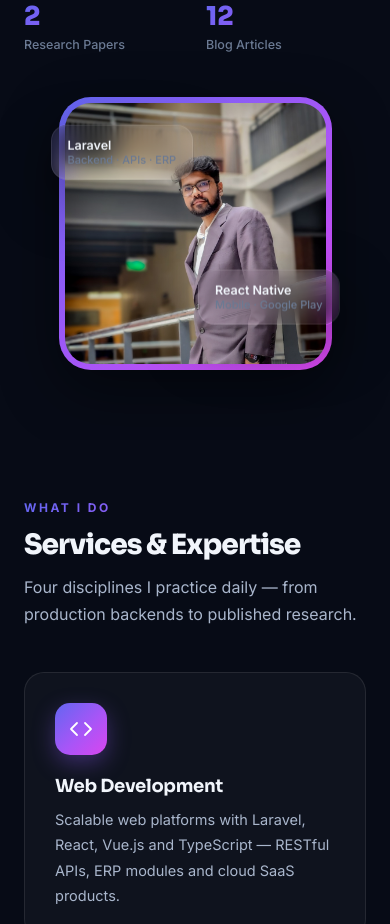
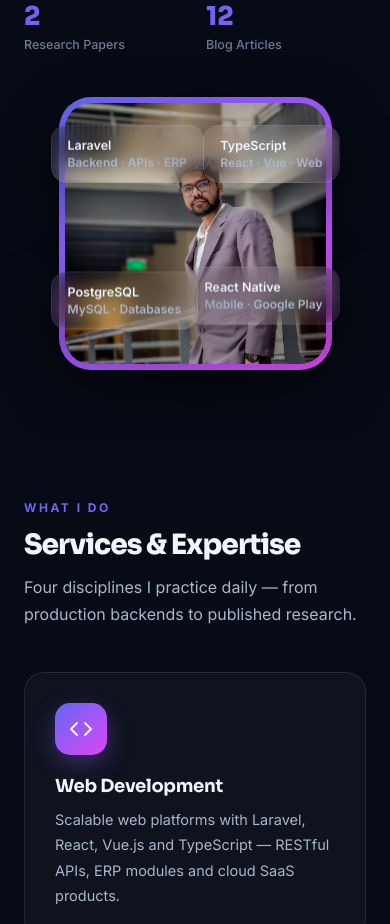
Before and after one commit to shorifuddin/mdshorifuddin, a Next.js app: page / in a window 390 px wide. Shown: the part 780-1704 px from the top of the page. Built offline with nearby package versions, Linux system fonts and the light colour scheme.

Commit message:
Hero: 4 skill badges, brighter readable subtext

```diff
--- a/app/globals.css
+++ b/app/globals.css
@@ -75,9 +75,11 @@ a{color:inherit}
 .photo-ring img{width:100%;height:100%;object-fit:cover;border-radius:26px;display:block;background:var(--card-solid)}
 .photo-card{position:absolute;background:var(--card);border:1px solid var(--border);border-radius:16px;
   padding:12px 16px;font-size:12.5px;font-weight:600;-webkit-backdrop-filter:blur(12px);backdrop-filter:blur(12px);box-shadow:var(--shadow)}
-.photo-card small{display:block;color:var(--muted);font-weight:500;font-size:11px}
+.photo-card small{display:block;color:var(--text);font-weight:600;font-size:12px;margin-top:2px}
 .pc1{left:-56px;top:36px;animation:float 5s ease-in-out infinite}
 .pc2{right:-42px;bottom:44px;animation:float 6s ease-in-out infinite reverse}
+.pc3{right:-52px;top:28px;animation:float 7s ease-in-out infinite}
+.pc4{left:-48px;bottom:36px;animation:float 5.5s ease-in-out infinite reverse}
 @keyframes float{50%{transform:translateY(-10px)}}
 
 /* ---------- Sections ---------- */
@@ -259,7 +261,7 @@ footer{border-top:1px solid var(--border);padding:44px 0;margin-top:40px}
 @media(max-width:960px){
   .hero-grid{grid-template-columns:1fr;gap:44px}
   .hero-photo{order:-1}
-  .pc1{left:-8px}.pc2{right:-8px}
+  .pc1{left:-8px}.pc2{right:-8px}.pc3{right:-8px}.pc4{left:-8px}
   .grid.c3{grid-template-columns:repeat(2,1fr)}
   .blog-grid{grid-template-columns:repeat(2,1fr)}
   .contact-grid,.about-grid{grid-template-columns:1fr}
--- a/app/page.js
+++ b/app/page.js
@@ -27,6 +27,8 @@ export default function Home() {
           <div className="photo-ring"><img src={profile.photo} alt={profile.name} /></div>
           <div className="photo-card pc1">Laravel<small>Backend · APIs · ERP</small></div>
           <div className="photo-card pc2">React Native<small>Mobile · Google Play</small></div>
+          <div className="photo-card pc3">TypeScript<small>React · Vue · Web</small></div>
+          <div className="photo-card pc4">PostgreSQL<small>MySQL · Databases</small></div>
         </div></Reveal>
       </div>
     </header>
```
